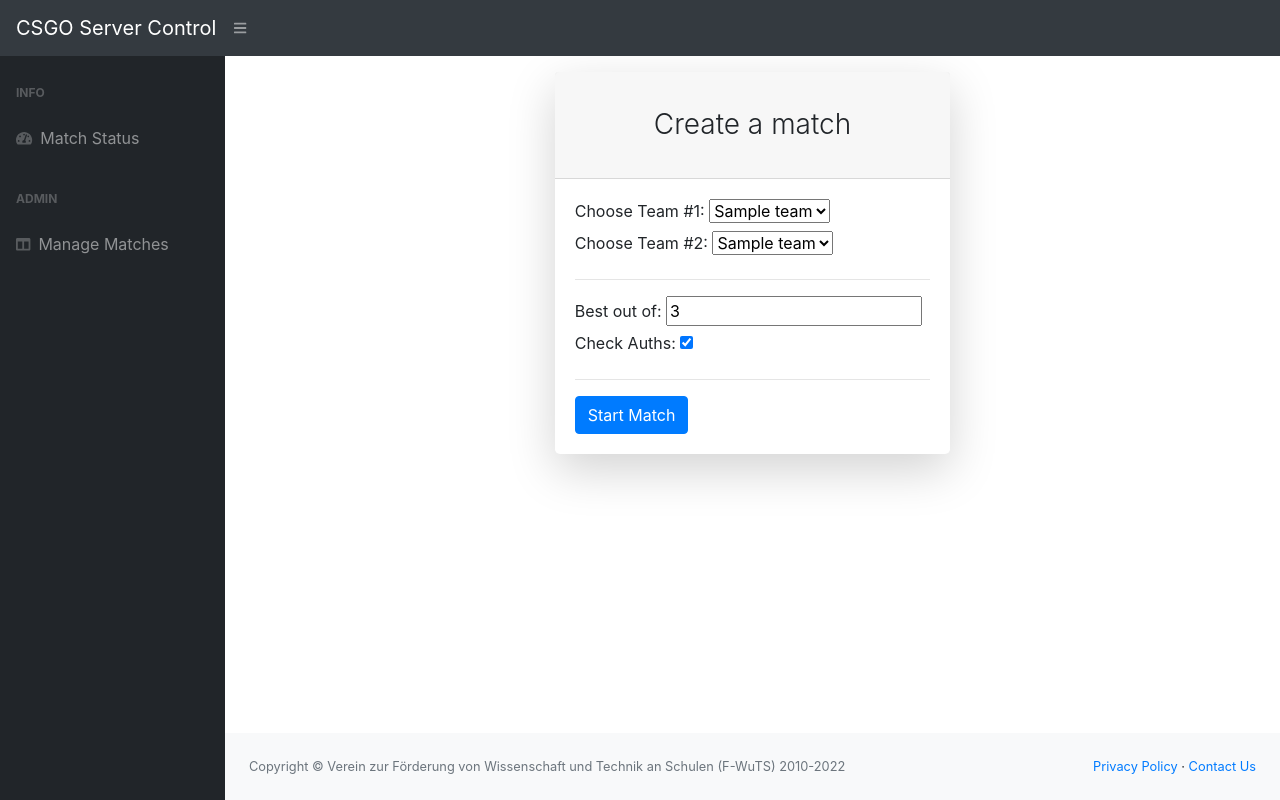
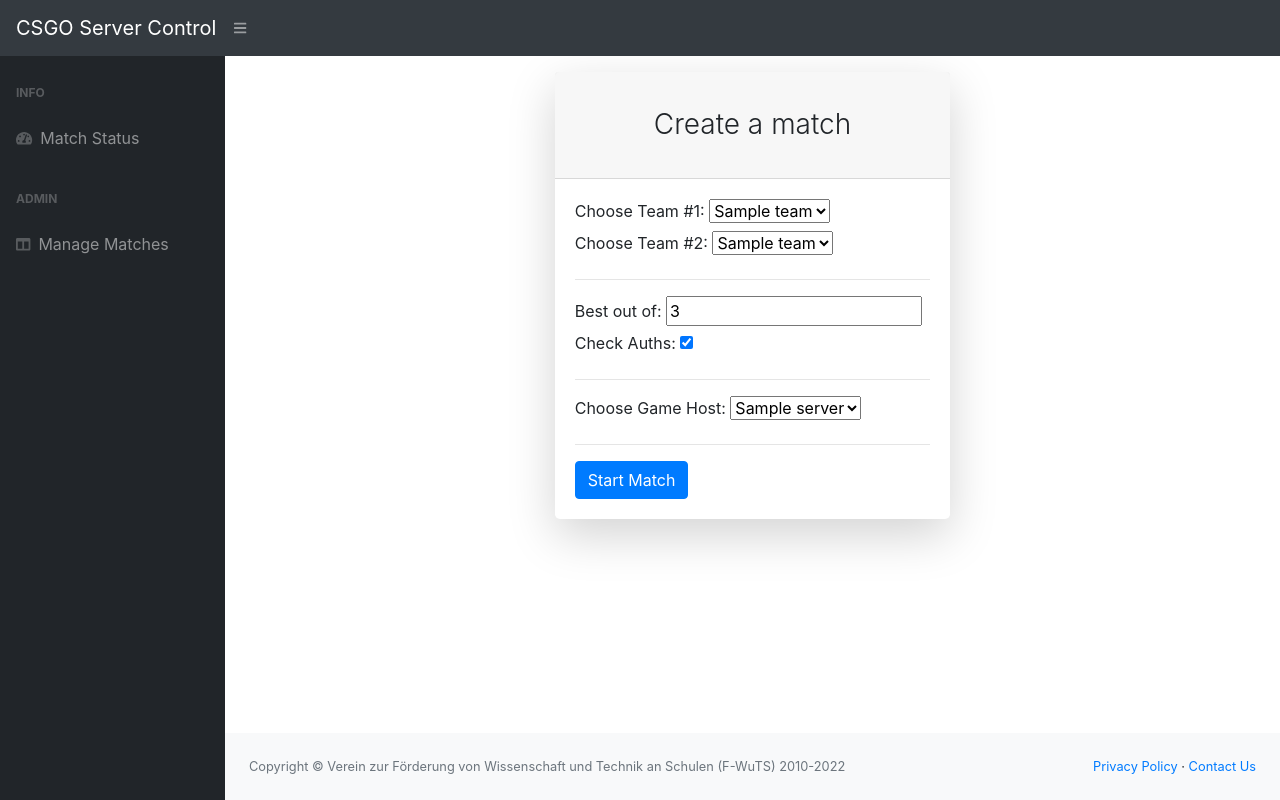
Before and after one commit to itssme/cs-tournament-manager, a FastAPI app: template app/templates/config.html in a window 1280 px wide. Run offline with FastAPI, Linux system fonts and the light colour scheme; the template is opened without the code that fills it: most values are stand-ins (such as "Sample title", 1, 10 or a date in 2020); parts of the project's set-up code (start-up, migrations or seed data) failed here and were passed over; some libraries are stand-ins or nearby versions.

Commit message:
matches can now be started on different game hosts

```diff
--- a/app/main.py
+++ b/app/main.py
@@ -3,6 +3,7 @@ import os
 from typing import Union
 
 import aiofiles
+import requests
 from starlette.responses import JSONResponse
 
 import csgo_events
@@ -57,7 +58,8 @@ async def status(request: Request):
 @app.get("/config", response_class=HTMLResponse)
 async def status(request: Request):
     teams = [team.to_json() for team in db.get_teams()]
-    return templates.TemplateResponse("config.html", {"request": request, "teams": teams})
+    servers = [host for host in db.get_hosts()]
+    return templates.TemplateResponse("config.html", {"request": request, "teams": teams, "servers": servers})
 
 
 @api.get("/players", response_class=JSONResponse)
@@ -173,22 +175,46 @@ class MatchInfo(BaseModel):
     team2: int
     best_of: Union[int, None] = None
     check_auths: Union[bool, None] = None
+    host: Union[str, None] = None
 
 
 @api.post("/match")
 async def create_match(request: Request, match: MatchInfo):
     logging.info(
         f"Called POST /match with MatchInfo: Team1: '{match.team1}', Team2: '{match.team2}', "
-        f"best_of: '{match.best_of}', 'check_auths: {match.check_auths}'")
+        f"best_of: '{match.best_of}', 'check_auths: {match.check_auths}', 'host: {match.host}'")
 
-    match_cfg = MatchGen.from_team_ids(match.team1, match.team2, match.best_of)
-    if match.check_auths is not None:
-        match_cfg.add_cvar("get5_check_auths", "1" if match.check_auths else "0")
+    def create_match_local():
+        logging.info("Creating match on master server")
 
-    if server_manger.create_match(match_cfg):
-        return match_cfg
+        match_cfg = MatchGen.from_team_ids(match.team1, match.team2, match.best_of)
+        if match.check_auths is not None:
+            match_cfg.add_cvar("get5_check_auths", "1" if match.check_auths else "0")
+
+        if server_manger.create_match(match_cfg):
+            return match_cfg
+        else:
+            raise HTTPException(status_code=500, detail="Unable to start container")
+
+    def create_match_remote():
+        logging.info(f"Creating match on remote server: {match.host}")
+        res = requests.post(f"http://{match.host}/match", json=match)
+
+        try:
+            match_cfg = res.json()
+            return match_cfg
+        except Exception as e:
+            raise HTTPException(status_code=500,
+                                detail=f"Unable to start container on remote host: {match.host}, status={res.status_code}<br>{res.text}")
+
+    if os.getenv("MASTER", "1") == "1" and match.host is None or match.host == "host.docker.internal":
+        return create_match_local()
+    elif match.host == os.getenv("EXTERNAL_IP", "127.0.0.1"):
+        return create_match_local()
+    elif match.host is not None:
+        return create_match_remote()
     else:
-        raise HTTPException(status_code=500, detail="Unable to start container")
+        raise HTTPException(status_code=500, detail=f"Unable to start server on {match.host}")
 
 
 class TeamInfo(BaseModel):
--- a/app/templates/config.html
+++ b/app/templates/config.html
@@ -31,6 +31,13 @@
                             <label for="check_auths">Check Auths:</label>
                             <input type="checkbox" id="check_auths" checked> <br>
                             <hr>
+                            <label for="server">Choose Game Host:</label>
+                            <select name="server" id="server">
+                                {% for server in servers %}
+                                    <option value="{{ server }}">{{ server }}</option>
+                                {% endfor %}
+                            </select>
+                            <hr>
                             <input class="btn btn-primary" type="submit" value="Start Match" onclick="startTeamMatch()"
                                    name="submit">
                         </div>
@@ -49,7 +56,8 @@
                 "team1": document.getElementById("team1").value,
                 "team2": document.getElementById("team2").value,
                 "best_of": document.getElementById("best_out_of_teams").value,
-                "check_auths": document.getElementById("check_auths").checked
+                "check_auths": document.getElementById("check_auths").checked,
+                "host": document.getElementById("server").value
             }));
 
             if (xmlHttp.status === 200) {
```
Also changed, not shown: app/db.py (+12 -0 lines), app/match_conf_gen.py (+6 -3 lines), readme.md.
